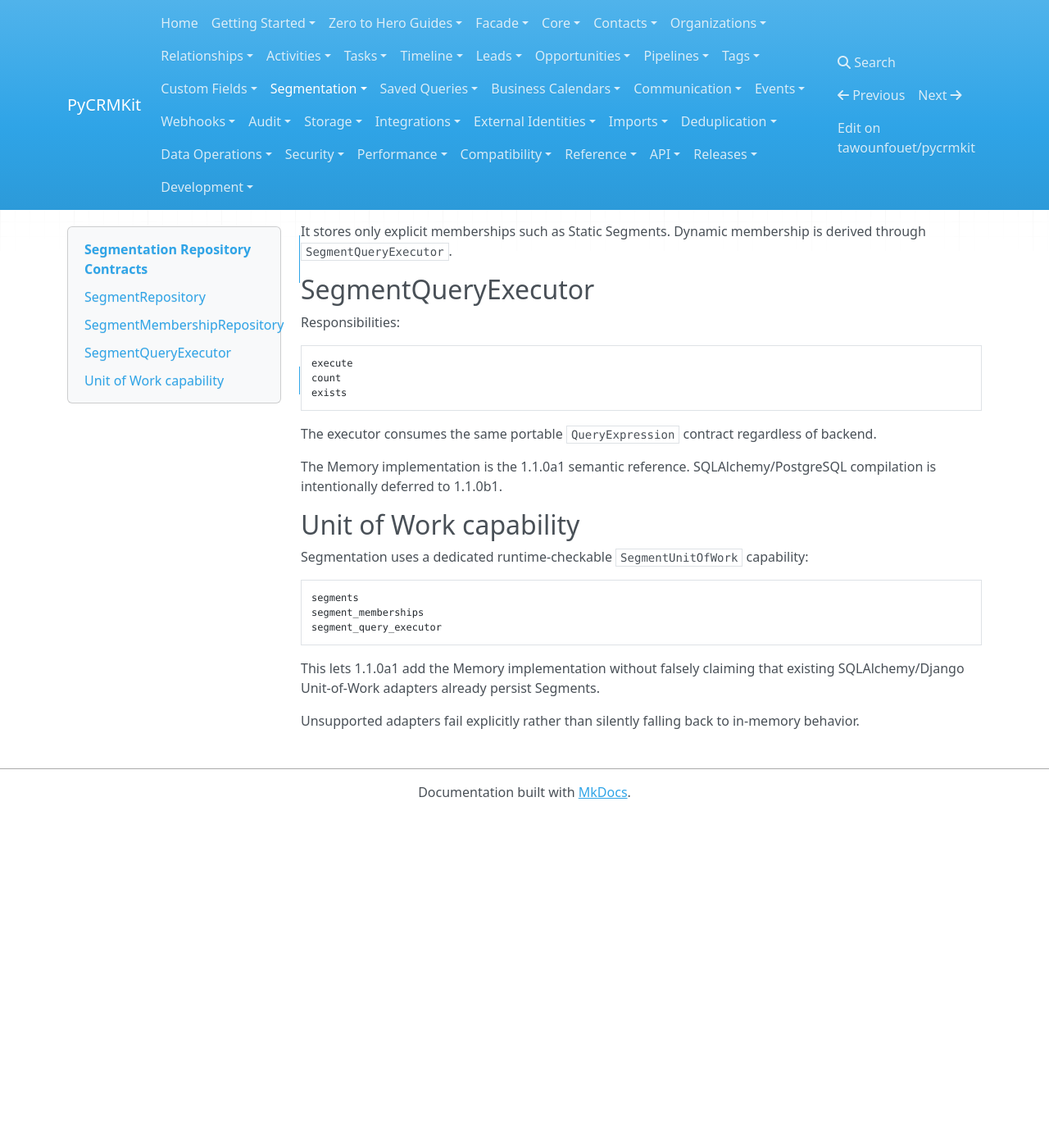
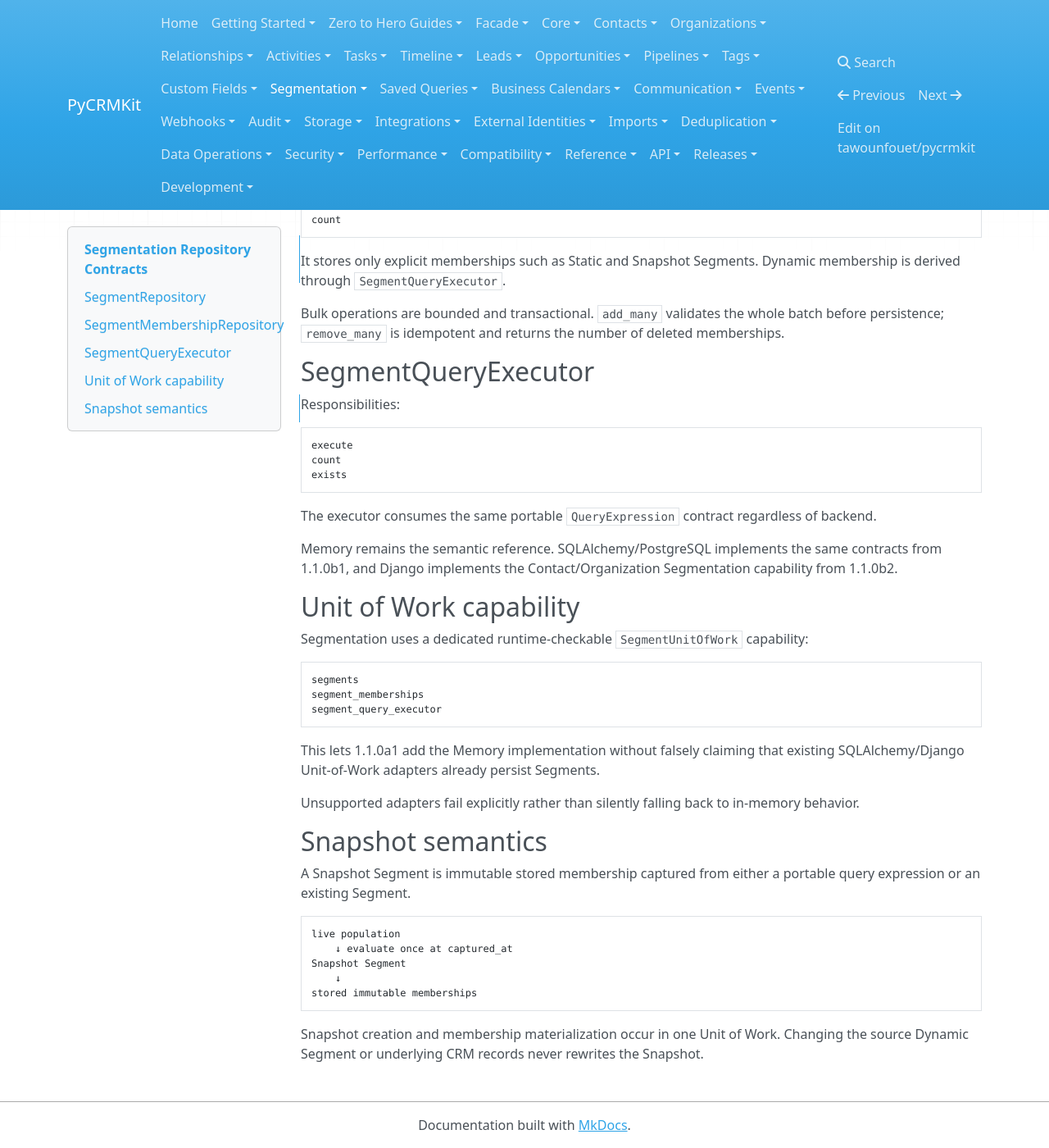
Before and after one commit to tawounfouet/pycrmkit, an MkDocs documentation site: the page built from docs/segments/repository-contract.md, in a window 1280 px wide and 1400 px high, scrolled down 695 px. Shown: the whole window at 82% size. Built offline with MkDocs 1.6.1, drawn with Linux system fonts in a browser that asks for light colours; nearby versions of some CDN libraries; before the commit the page ends 1689 px from its top, so only the background shows below that.

Commit message:
docs(segments): document snapshot and bulk contracts

```diff
--- a/docs/segments/repository-contract.md
+++ b/docs/segments/repository-contract.md
@@ -29,13 +29,19 @@ Responsibilities:
 
 ~~~text
 add
+add_many
 remove
+remove_many
 contains
 list
 count
 ~~~
 
-It stores only explicit memberships such as Static Segments. Dynamic membership is derived through `SegmentQueryExecutor`.
+It stores only explicit memberships such as Static and Snapshot Segments. Dynamic membership is derived through `SegmentQueryExecutor`.
+
+Bulk operations are bounded and transactional. `add_many` validates the whole
+batch before persistence; `remove_many` is idempotent and returns the number of
+deleted memberships.
 
 ## SegmentQueryExecutor
 
@@ -49,7 +55,9 @@ exists
 
 The executor consumes the same portable `QueryExpression` contract regardless of backend.
 
-The Memory implementation is the 1.1.0a1 semantic reference. SQLAlchemy/PostgreSQL compilation is intentionally deferred to 1.1.0b1.
+Memory remains the semantic reference. SQLAlchemy/PostgreSQL implements the
+same contracts from 1.1.0b1, and Django implements the Contact/Organization
+Segmentation capability from 1.1.0b2.
 
 ## Unit of Work capability
 
@@ -64,3 +72,21 @@ segment_query_executor
 This lets 1.1.0a1 add the Memory implementation without falsely claiming that existing SQLAlchemy/Django Unit-of-Work adapters already persist Segments.
 
 Unsupported adapters fail explicitly rather than silently falling back to in-memory behavior.
+
+
+## Snapshot semantics
+
+A Snapshot Segment is immutable stored membership captured from either a
+portable query expression or an existing Segment.
+
+~~~text
+live population
+    ↓ evaluate once at captured_at
+Snapshot Segment
+    ↓
+stored immutable memberships
+~~~
+
+Snapshot creation and membership materialization occur in one Unit of Work.
+Changing the source Dynamic Segment or underlying CRM records never rewrites the
+Snapshot.
```
